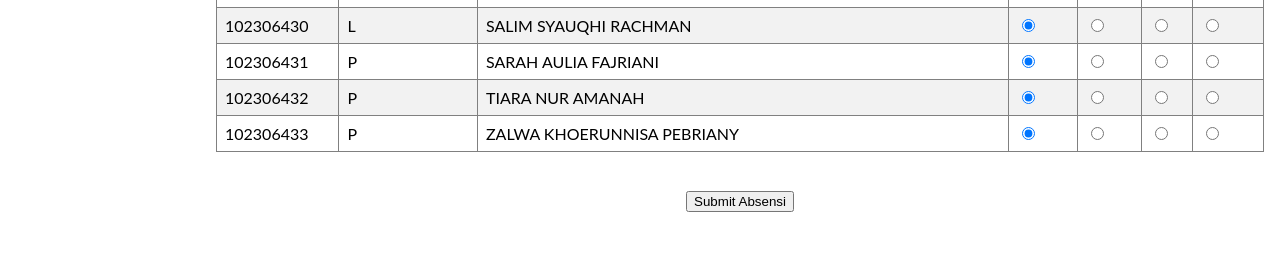
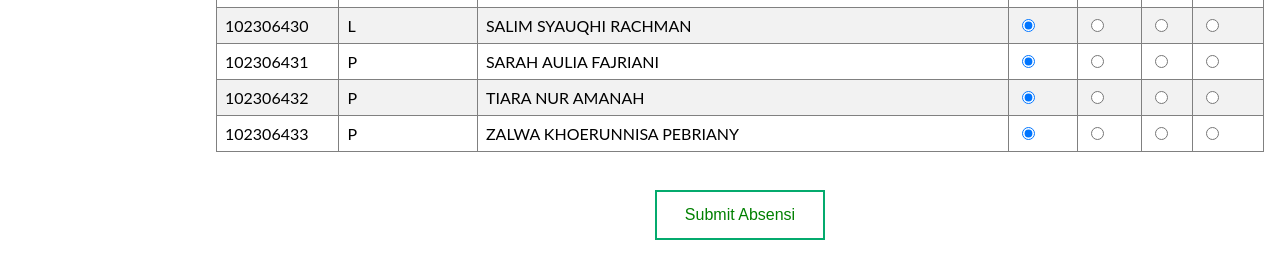
Before and after one commit to irfanmhdk/agenda, a PHP site: page /absensi.php in a window 1280 px wide. Shown: the part 2543-2802 px from the top of the page. Before the commit the page ends 2755 px from the top, so only its background shows below. Run offline with PHP 8.4, Linux system fonts and the light colour scheme; data comes from the database, SQL or seed files in the repository.

Commit message:
absen update

```diff
--- a/agenda/absensi.php
+++ b/agenda/absensi.php
@@ -31,16 +31,26 @@ $level = mysqli_query($Conn, $sql);
             color: white;
         }
 
-        input[type=submit] {
-            width: 100px;
-            background-color: #4CAF50;
-            color: white;
-            padding: 14px 20px;
-            margin: 8px 0;
-            border: none;
-            border-radius: 4px;
-            cursor: pointer;
-        }
+        .btn {
+  border: 2px solid black;
+  background-color: white;
+  color: black;
+  padding: 14px 28px;
+  font-size: 16px;
+  cursor: pointer;
+}
+
+/* Green */
+.success {
+  border-color: #04AA6D;
+  color: green;
+}
+
+.success:hover {
+  background-color: #04AA6D;
+  color: white;
+}
+
     </style>
 </head>
 <body>
@@ -85,7 +95,7 @@ $level = mysqli_query($Conn, $sql);
                         </tbody>
                     </table>
                     <br><br>
-                    <button type="submit" name="kirim">Submit Absensi</button>
+                    <button class="btn success"type="submit" name="kirim">Submit Absensi</button><br><br>
                 </form>
             </center>
         </center>
--- a/agenda/proses_absensi.php
+++ b/agenda/proses_absensi.php
@@ -9,7 +9,7 @@ if (isset($_POST['kirim'])) {
         $status_absensi = mysqli_real_escape_string($Conn, $status_absensi);
         $tanggal = date("Y-m-d");
 
-        $query = "INSERT INTO tb_absen (tanggal, nis, kehadiran) VALUES ('$tanggal', '$nis', '$status_absensi')";
+        $query = "INSERT INTO tb_absen (tanggal, nis, kehadiran) VALUES (CURRENT_TIMESTAMP, '$nis', '$status_absensi')";
         $result = mysqli_query($Conn, $query);
 
         if (!$result) {
```
